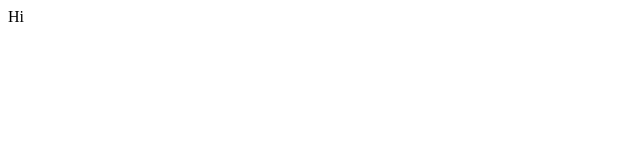
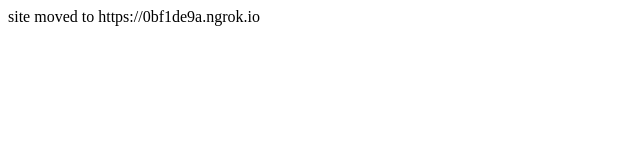
Before and after one commit to pneujai/pneujai.github.io, a plain HTML site: page index.html in a window 1280 px wide. Shown: the whole page, without its empty margins (0-640 px from the left). Drawn offline with Linux system fonts and the light colour scheme.

Commit message:
Update index.html

```diff
--- a/index.html
+++ b/index.html
@@ -1,4 +1,4 @@
 <!DOCTYPE html>
 <html>
-  <body>Hi</body>
+  <body>site moved to https://0bf1de9a.ngrok.io</body>
 </html>
```
